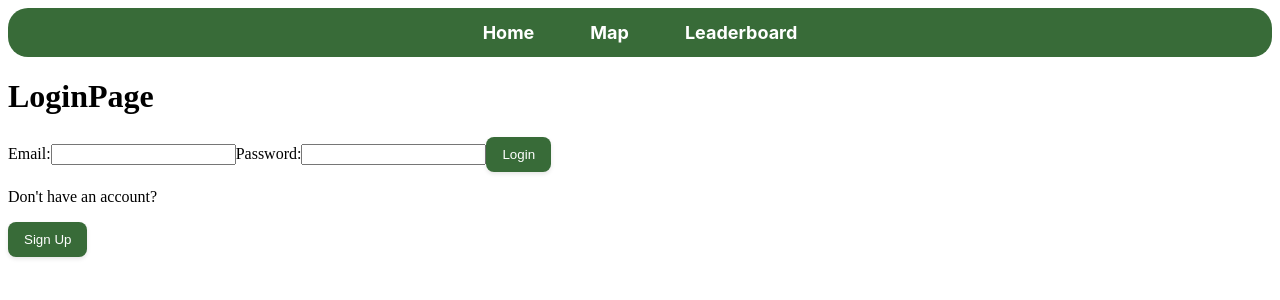
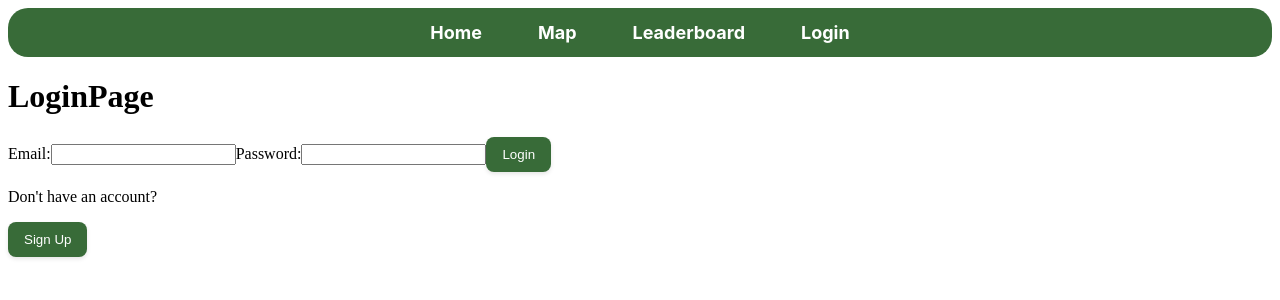
Before and after one commit to andrinanisbet/cleanquest, a React (Vite) app in the folder client/: page / in a window 1280 px wide. Shown: the top 300 px of the page. Built offline with nearby package versions, Linux system fonts and the light colour scheme.

Commit message:
Show login link for unauthenticated users

```diff
--- a/client/src/components/NavigationBar/NavBar.jsx
+++ b/client/src/components/NavigationBar/NavBar.jsx
@@ -26,11 +26,19 @@ export default function NavigationBar() {
       >
         Leaderboard
       </NavLink>
-            {currentUser && (
-      <NavLink to="/profile" className={styles.profileAvatar}>
-      {currentUser.username.charAt(0).toUpperCase()}
-      </NavLink>
-            )}
+
+      {
+        currentUser ? (
+            <NavLink to="/profile" className={styles.profileAvatar}>
+                {currentUser.username.charAt(0).toUpperCase()}
+            </NavLink>
+        ) : (
+            <NavLink to="/login">
+                Login
+            </NavLink>
+        )
+
+        }
     </nav>
   );
 }
```
